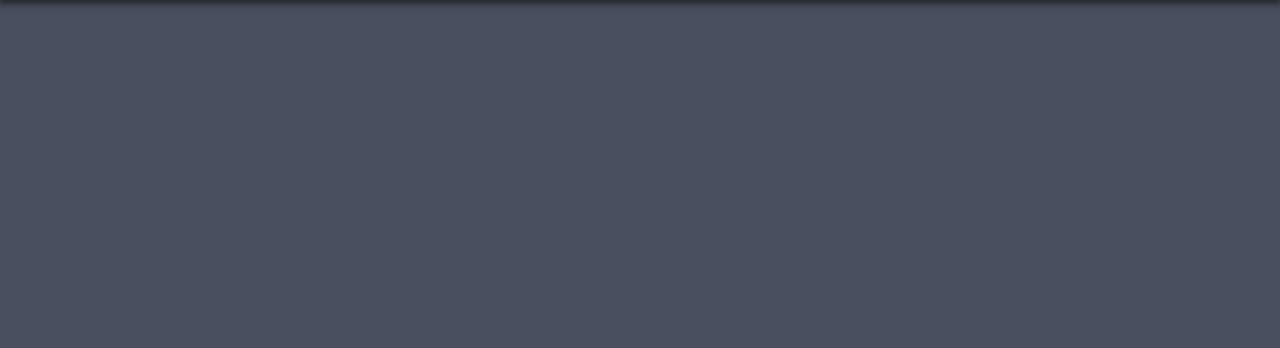
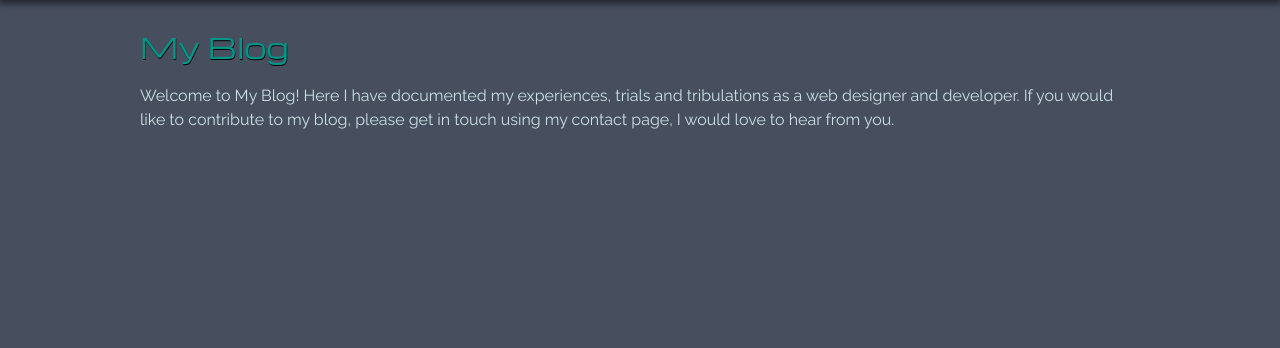
Before and after one commit to stiophan0309/sah-milestone3, a Flask app: page /blog in a window 1280 px wide. Shown: the part 72-420 px from the top of the page. Run offline with Flask 2, Linux system fonts and the light colour scheme; data that the repository does not hold is empty; some libraries are stand-ins or nearby versions; some web fonts are replaced.

Commit message:
Added content to blog page and made some layout adjustments

```diff
--- a/static/css/style.css
+++ b/static/css/style.css
@@ -271,8 +271,9 @@ box-shadow: 0px 3px 6px 1px rgba(0,0,0,0.5);
 /* Blog.html */
 
 .blog-post {
+    width: 80%;
     border: 1px solid #0a0;
-    margin: 20px;
+    margin: 20px auto;
     border-radius: 10px;
     background-color: #ccc;
     overflow: hidden;
--- a/templates/blog.html
+++ b/templates/blog.html
@@ -3,8 +3,20 @@
 
 {% block content %}
 
+<section class="container-fluid info">
+
+    <div class="row">
+        <div class="col-sm-12">
+            <div class="intro">
+                <h3>My Blog</h3>
+                <p>Welcome to My Blog!  Here I have documented my experiences, trials and tribulations as a web designer and developer.  If you would like to contribute to my blog,
+                please get in touch using my contact page, I would love to hear from you.</p>
+            </div>
+        </div>
+    </div>
+</section>
+
 {% for blog in entry %}
-
 <section class="container-fluid">
     <div class="row">
         <div class="col-sm-12">
```
